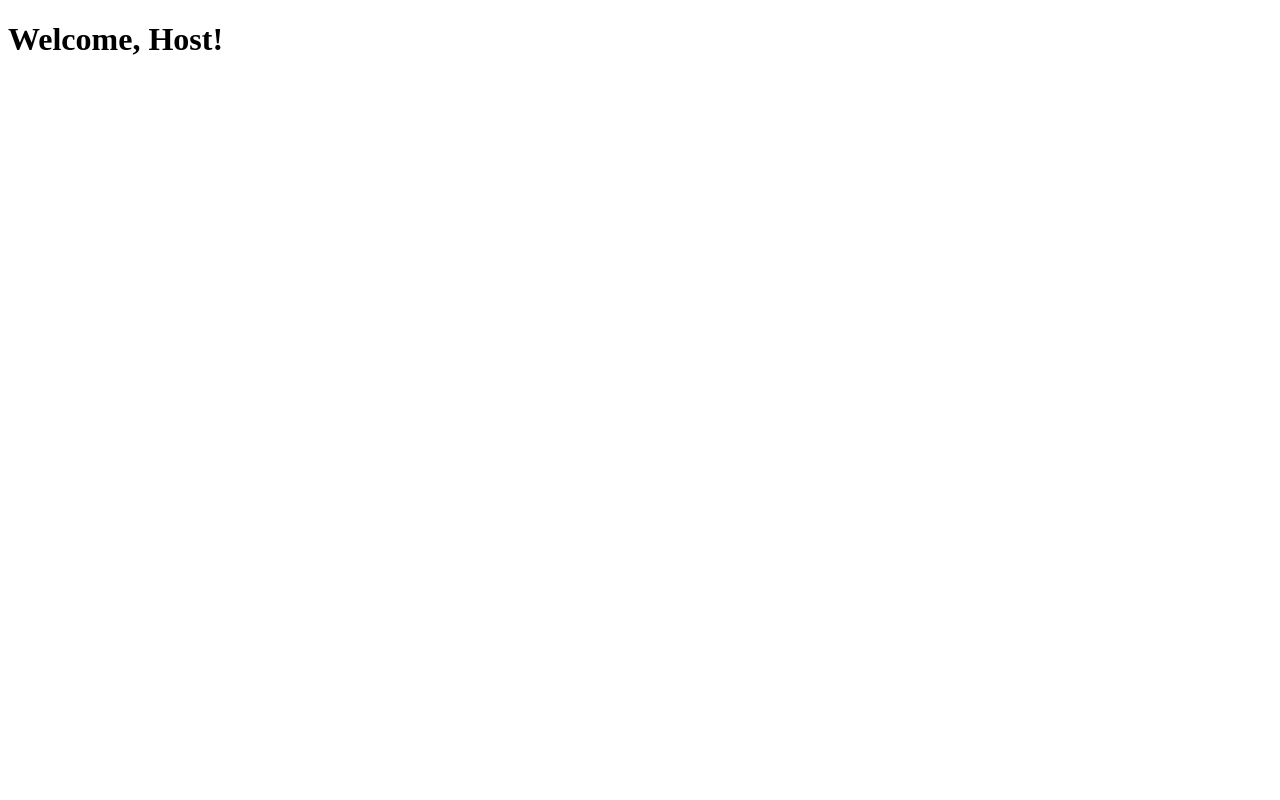
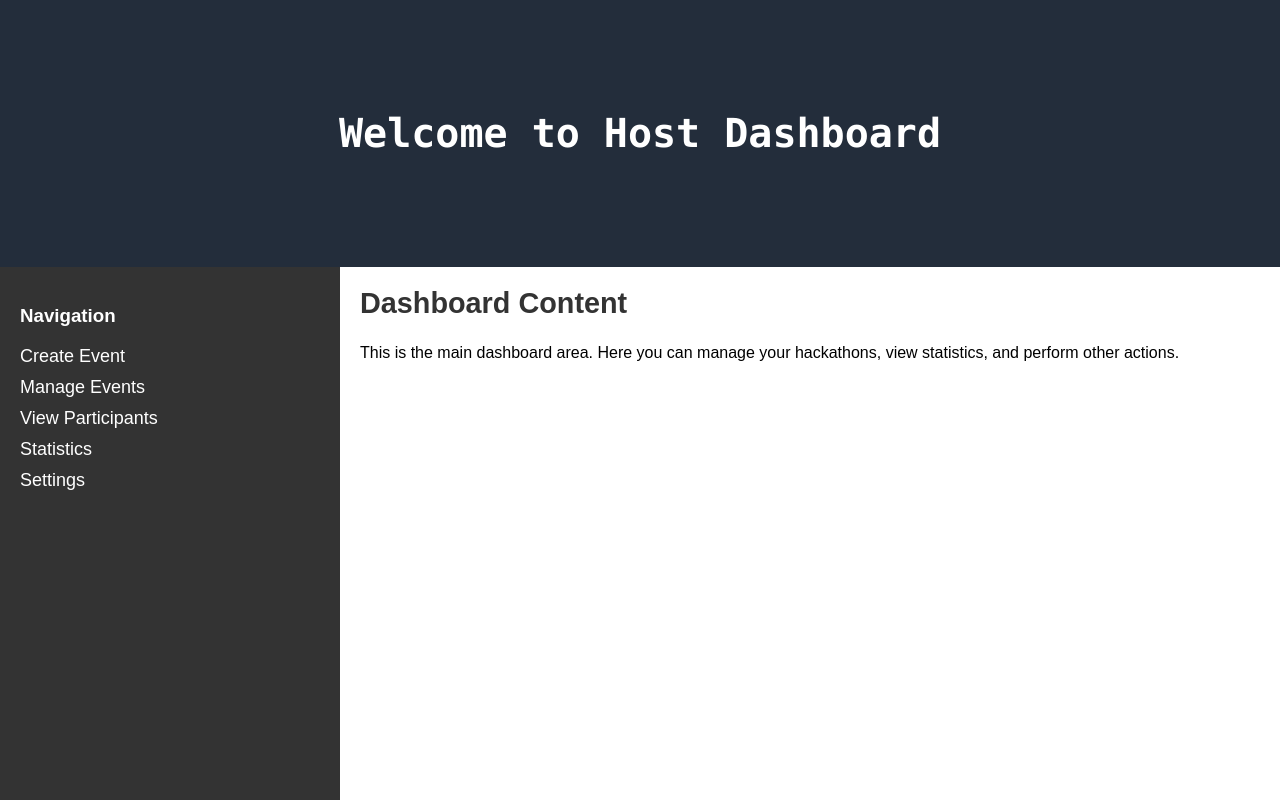
Before and after one commit to Shijin1111/HackersBridge, a Django app: page /accounts/host/dashboard/ in a window 1280 px wide. Before the commit the page is almost empty. Run offline with Django 5.2, Linux system fonts and the light colour scheme; a user stored in the database is signed in.

Commit message:
dummy dashboard for host

```diff
--- a/accounts/views.py
+++ b/accounts/views.py
@@ -1,6 +1,7 @@
 from django.shortcuts import render, redirect
 from django.contrib.auth import authenticate, login
 from django.contrib.auth.decorators import login_required
+from accounts.models import CustomUser  # Import your custom user model
 
 def home(request):
     return render(request, 'home.html')
@@ -30,9 +31,35 @@ def competitor_login(request):
     return render(request, 'accounts/competitor_login.html')
 
 def host_signup(request):
+    if request.method == 'POST':
+        username = request.POST['username']
+        password = request.POST['password']
+        email = request.POST['email']
+        # Create a new user
+        user = CustomUser.objects.create_user(
+            username=username,
+            password=password,
+            email=email,
+            user_type='host'  # Set user_type to 'host'
+        )
+        user.save()
+        return redirect('host_login')
     return render(request, 'accounts/host_signup.html')
 
 def competitor_signup(request):
+    if request.method == 'POST':
+        username = request.POST['username']
+        password = request.POST['password']
+        email = request.POST['email']
+        # Create a new user
+        user = CustomUser.objects.create_user(
+            username=username,
+            password=password,
+            email=email,
+            user_type='competitor'  # Set user_type to 'competitor'
+        )
+        user.save()
+        return redirect('competitor_login')
     return render(request, 'accounts/competitor_signup.html')
 
 @login_required
--- a/templates/accounts/host_dashboard.html
+++ b/templates/accounts/host_dashboard.html
@@ -1,12 +1,111 @@
+{% load static %}
 <!DOCTYPE html>
 <html lang="en">
 <head>
     <meta charset="UTF-8">
     <meta name="viewport" content="width=device-width, initial-scale=1.0">
-    <title>Document</title>
+    <title>Host Dashboard</title>
+    <style>
+        body {
+            margin: 0;
+            font-family: Arial, Helvetica, sans-serif;
+            background-color: #f4f4f4;
+            display: flex;
+            flex-direction: column;
+            height: 100vh;
+        }
+
+        /* Upper Section */
+        .upper-section {
+            flex: 1;
+            background-color: #232d3b;
+            color: white;
+            display: flex;
+            justify-content: center;
+            align-items: center;
+            text-align: center;
+        }
+
+        .upper-section h1 {
+            margin: 0;
+            font-size: 2.5em;
+            font-family: "Lucida Console", "Courier New", monospace;
+        }
+
+        /* Lower Section */
+        .lower-section {
+            flex: 2;
+            display: flex;
+            background-color: white;
+        }
+
+        .menu {
+            flex: 1;
+            background-color: #333;
+            color: white;
+            padding: 20px;
+        }
+
+        .menu ul {
+            list-style-type: none;
+            padding: 0;
+        }
+
+        .menu ul li {
+            margin: 10px 0;
+        }
+
+        .menu ul li a {
+            color: white;
+            text-decoration: none;
+            font-size: 18px;
+            transition: color 0.3s;
+        }
+
+        .menu ul li a:hover {
+            color: #ff7746;
+        }
+
+        .content {
+            flex: 3;
+            padding: 20px;
+            overflow-y: auto;
+        }
+
+        .content h2 {
+            margin-top: 0;
+            font-size: 1.8em;
+            color: #333;
+        }
+    </style>
 </head>
 <body>
-    <h1>Welcome, Host!</h1>
+    <!-- Upper Section -->
+    <div class="upper-section">
+        <h1>Welcome to Host Dashboard</h1>
+    </div>
 
+    <!-- Lower Section -->
+    <div class="lower-section">
+        <!-- Left Menu -->
+        <div class="menu">
+            <h3>Navigation</h3>
+            <ul>
+                <li><a href="#">Create Event</a></li>
+                <li><a href="#">Manage Events</a></li>
+                <li><a href="#">View Participants</a></li>
+                <li><a href="#">Statistics</a></li>
+                <li><a href="#">Settings</a></li>
+            </ul>
+        </div>
+
+        <!-- Right Content -->
+        <div class="content">
+            <h2>Dashboard Content</h2>
+            <p>
+                This is the main dashboard area. Here you can manage your hackathons, view statistics, and perform other actions.
+            </p>
+        </div>
+    </div>
 </body>
 </html>
```
Also changed, not shown: db.sqlite3.
